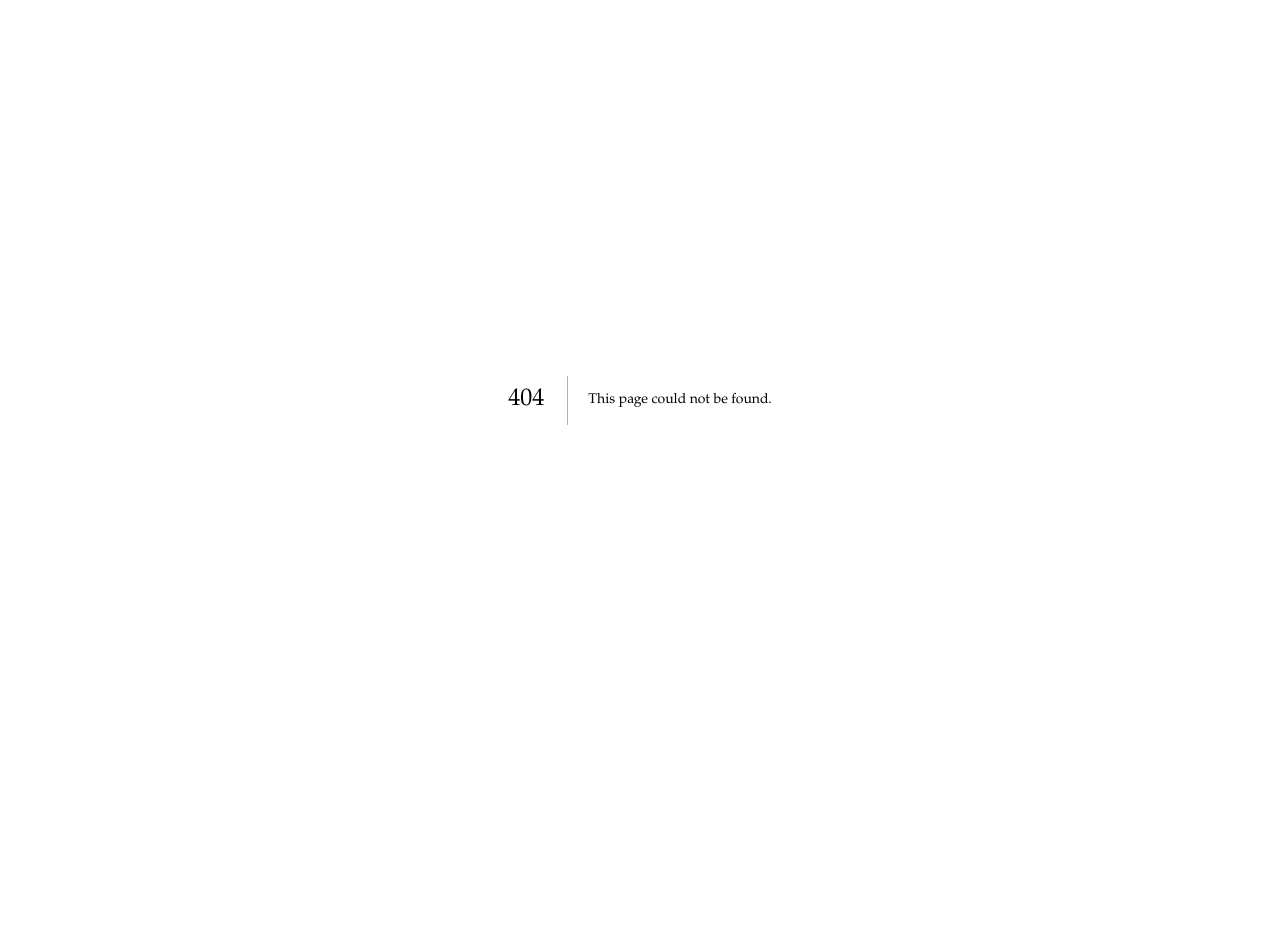
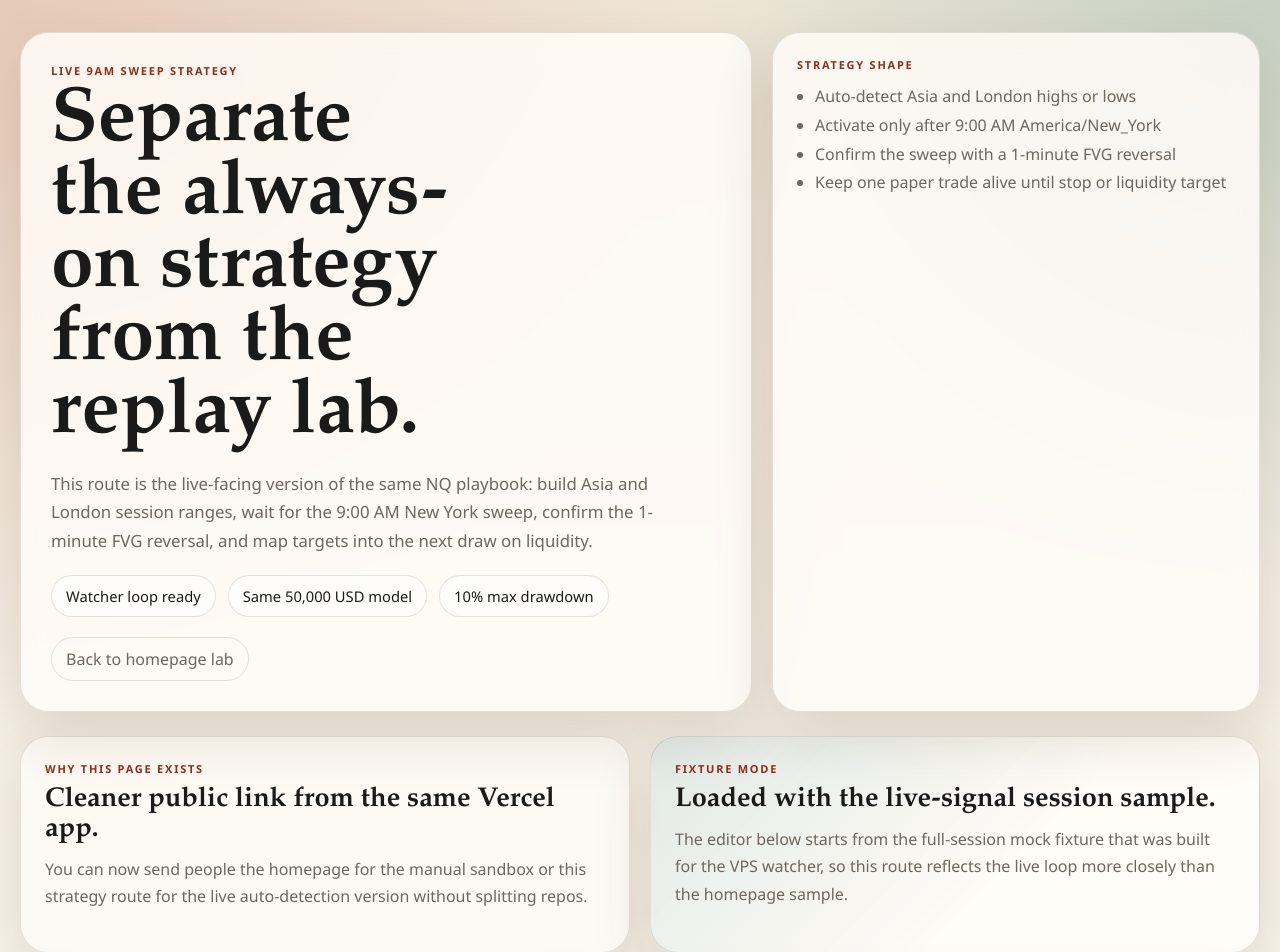
Before and after one commit to robertmckinley-alt/trading, a Next.js app: page /strategies/live-9am-sweep in a window 1280 px wide. Before the commit this address had no page. Shown: the top 952 px of the page. Before the commit the page ends 800 px from the top, so only its background shows below. Built offline with nearby package versions, Linux system fonts and the light colour scheme.

Commit message:
Add separate live strategy route

```diff
--- a/app/globals.css
+++ b/app/globals.css
@@ -127,7 +127,10 @@ h2 {
 .hero-badges span,
 .ghost-button,
 .primary-button,
-.secondary-button {
+.secondary-button,
+.primary-link,
+.secondary-link,
+.ghost-link {
   border-radius: 999px;
   border: 1px solid var(--line);
   padding: 10px 14px;
@@ -187,14 +190,20 @@ textarea {
 
 .primary-button,
 .secondary-button,
-.ghost-button {
+.ghost-button,
+.primary-link,
+.secondary-link,
+.ghost-link {
   cursor: pointer;
   transition: transform 140ms ease, box-shadow 140ms ease, background 140ms ease;
 }
 
 .primary-button:hover,
 .secondary-button:hover,
-.ghost-button:hover {
+.ghost-button:hover,
+.primary-link:hover,
+.secondary-link:hover,
+.ghost-link:hover {
   transform: translateY(-1px);
 }
 
@@ -211,6 +220,39 @@ textarea {
 }
 
 .ghost-button {
+  background: transparent;
+  color: var(--muted);
+}
+
+.hero-actions {
+  display: flex;
+  flex-wrap: wrap;
+  gap: 12px;
+  margin-top: 20px;
+}
+
+.primary-link,
+.secondary-link,
+.ghost-link {
+  display: inline-flex;
+  align-items: center;
+  justify-content: center;
+  text-decoration: none;
+}
+
+.primary-link {
+  border: none;
+  background: linear-gradient(135deg, var(--teal), #14958b);
+  color: #f5fffd;
+  box-shadow: 0 14px 32px rgba(12, 111, 104, 0.22);
+}
+
+.secondary-link {
+  background: #fff8f0;
+  color: var(--ink);
+}
+
+.ghost-link {
   background: transparent;
   color: var(--muted);
 }
@@ -310,10 +352,38 @@ pre {
   align-items: center;
 }
 
+.strategy-strip {
+  display: grid;
+  grid-template-columns: repeat(2, minmax(0, 1fr));
+  gap: 20px;
+  margin-bottom: 24px;
+}
+
+.strategy-card {
+  border: 1px solid var(--line);
+  border-radius: 28px;
+  background: rgba(255, 252, 247, 0.75);
+  box-shadow: var(--shadow);
+  padding: 24px;
+}
+
+.strategy-card-accent {
+  background:
+    linear-gradient(135deg, rgba(12, 111, 104, 0.12), transparent 60%),
+    rgba(255, 252, 247, 0.92);
+}
+
+.strategy-copy {
+  color: var(--muted);
+  line-height: 1.7;
+  margin: 10px 0 18px;
+}
+
 @media (max-width: 1100px) {
   .hero-panel,
   .dashboard-grid,
-  .stat-grid {
+  .stat-grid,
+  .strategy-strip {
     grid-template-columns: 1fr;
   }
 }
--- /dev/null
+++ b/app/strategies/live-9am-sweep/page.js
@@ -0,0 +1,72 @@
+import fs from 'fs';
+import path from 'path';
+import Link from 'next/link';
+import TraderDashboard from '../../../components/trader-dashboard';
+import { normalizeConfig } from '../../../lib/trader-core.cjs';
+
+function readFile(relativePath) {
+  return fs.readFileSync(path.join(process.cwd(), relativePath), 'utf8');
+}
+
+export default function LiveNineAmSweepPage() {
+  const config = normalizeConfig(JSON.parse(readFile('config.json')));
+  const sampleSetup = readFile('examples/lucid-sweep-short.setup.json');
+  const liveFixture = readFile('examples/live-signal-nq-1m.csv');
+
+  return (
+    <main className="page-shell">
+      <section className="hero-panel">
+        <div className="hero-copy">
+          <p className="eyebrow">Live 9AM Sweep Strategy</p>
+          <h1>Separate the always-on strategy from the replay lab.</h1>
+          <p className="hero-lede">
+            This route is the live-facing version of the same NQ playbook: build Asia and London session ranges,
+            wait for the 9:00 AM New York sweep, confirm the 1-minute FVG reversal, and map targets into the next draw on liquidity.
+          </p>
+          <div className="hero-badges">
+            <span>Watcher loop ready</span>
+            <span>Same {config.startingBalanceUsd.toLocaleString()} USD model</span>
+            <span>{config.maxAccountDrawdownPercent}% max drawdown</span>
+          </div>
+          <div className="hero-actions">
+            <Link className="ghost-link" href="/">
+              Back to homepage lab
+            </Link>
+          </div>
+        </div>
+        <div className="hero-card">
+          <p className="eyebrow">Strategy shape</p>
+          <ul className="hero-list">
+            <li>Auto-detect Asia and London highs or lows</li>
+            <li>Activate only after 9:00 AM America/New_York</li>
+            <li>Confirm the sweep with a 1-minute FVG reversal</li>
+            <li>Keep one paper trade alive until stop or liquidity target</li>
+          </ul>
+        </div>
+      </section>
+
+      <section className="strategy-strip">
+        <article className="strategy-card">
+          <p className="eyebrow">Why this page exists</p>
+          <h2>Cleaner public link from the same Vercel app.</h2>
+          <p className="strategy-copy">
+            You can now send people the homepage for the manual sandbox or this strategy route for the live auto-detection version without splitting repos.
+          </p>
+        </article>
+        <article className="strategy-card strategy-card-accent">
+          <p className="eyebrow">Fixture mode</p>
+          <h2>Loaded with the live-signal session sample.</h2>
+          <p className="strategy-copy">
+            The editor below starts from the full-session mock fixture that was built for the VPS watcher, so this route reflects the live loop more closely than the homepage sample.
+          </p>
+        </article>
+      </section>
+
+      <TraderDashboard
+        initialConfig={config}
+        initialSetupText={sampleSetup}
+        initialCsvText={liveFixture}
+      />
+    </main>
+  );
+}
```
Also changed, not shown: app/page.js (+26 -0 lines).
